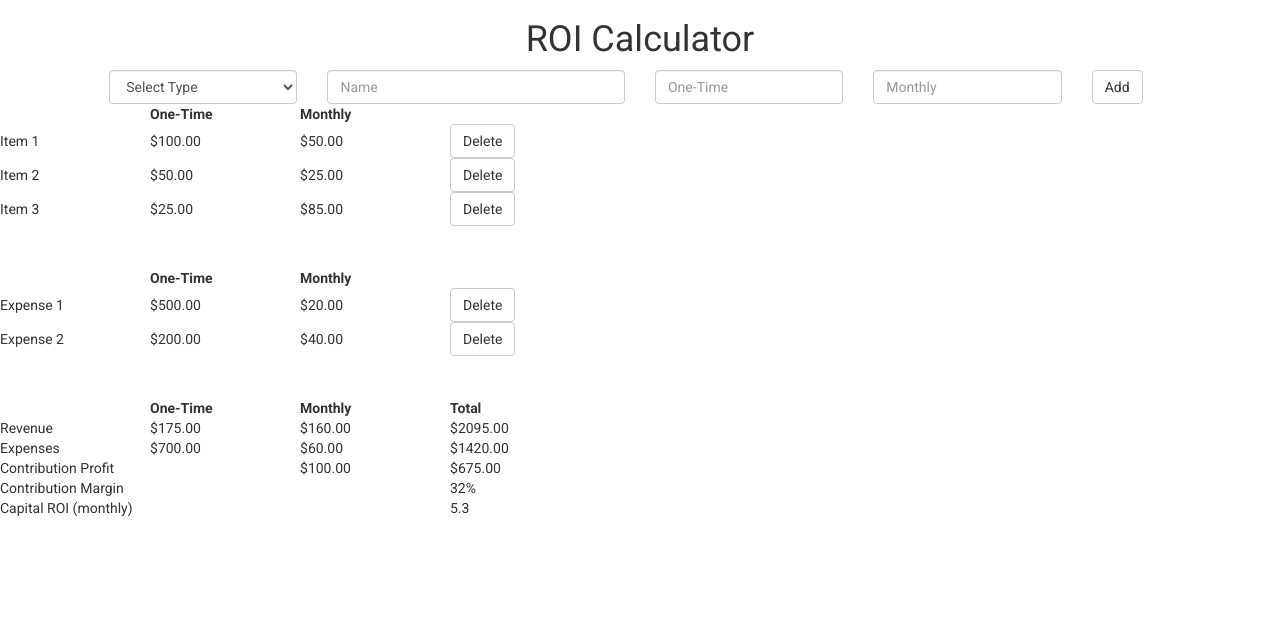
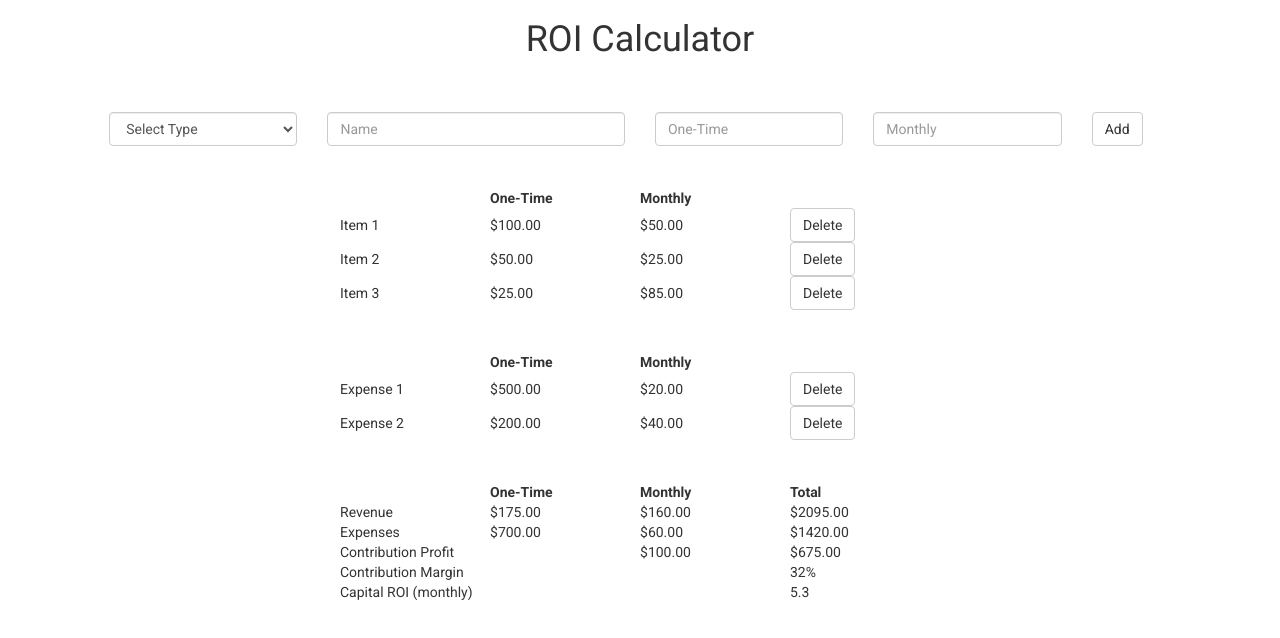
Before and after one commit to jischr/roi-calculator, a React (Create React App) app: page / in a window 1280 px wide. Shown: the top 638 px of the page. Built offline with nearby package versions, Linux system fonts and the light colour scheme.

Commit message:
center roi tables

```diff
--- a/src/App.css
+++ b/src/App.css
@@ -1,5 +1,13 @@
+.addExpenseOrRevenueForm {
+  padding-top: 3em;
+}
+
 .roi-tables {
-
+  padding-top: 3em;
+  height: 100%;
+  display: flex;
+  flex-direction: column;
+  align-items: center;
 }
 
 .expenses-table, .revenue-table, .totals-table {
--- a/src/App.js
+++ b/src/App.js
@@ -172,7 +172,7 @@ class App extends Component {
       <div>
         <h1 className="text-center">ROI Calculator</h1>
         {/* Add new expense or revenue form */}
-        <form onSubmit={this.handleAdd}>
+        <form className="addExpenseOrRevenueForm" onSubmit={this.handleAdd}>
           <Row>
             <Col sm={2} smOffset={1}>
               <FormControl
@@ -221,8 +221,8 @@ class App extends Component {
         { this.state.error &&
           <h4 className="error text-center">Please fill out all fields</h4>
         }
-        {/* Revenue Table */}
         <div className="roi-tables">
+          {/* Revenue Table */}
           <table className="revenue-table">
             <thead>
               <tr>
```
